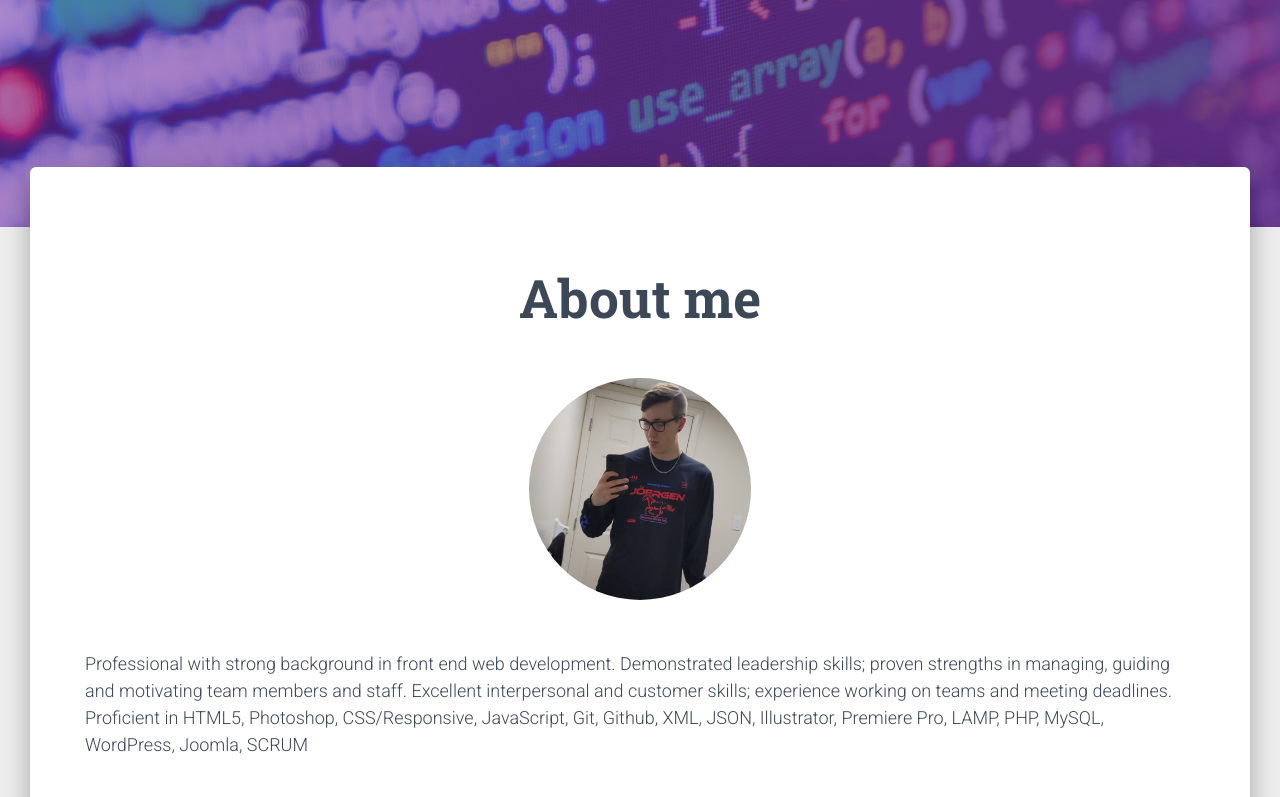
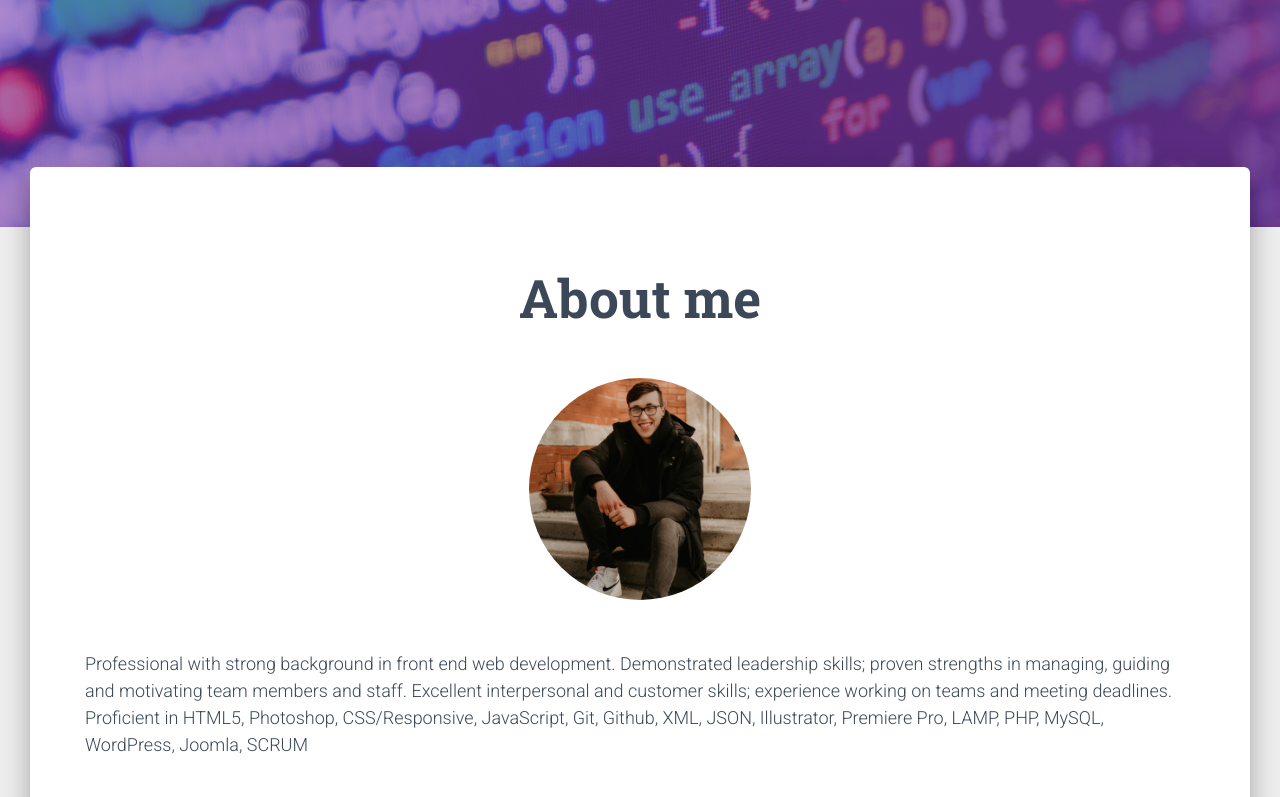
Before and after one commit to soupy96/portfolio, a website: page index.html in a window 1280 px wide. Shown: the part 493-1290 px from the top of the page. Drawn offline with Linux system fonts and the light colour scheme; some packages are replaced by stand-ins of ours.

```diff
--- a/index.html
+++ b/index.html
@@ -89,7 +89,7 @@
       <div class="container">
         <h1 class="title section-title">About me</h1>
         <div class="profile-image">
-          <img src="./assets/img/faces/profile_2020.jpg" alt="Circle Image" class="rounded-circle img-fluid">
+          <img src="./assets/img/faces/proprofile.jpg" alt="Circle Image" class="rounded-circle img-fluid">
         </div>
         <h4>Professional with strong background in front end web development. Demonstrated leadership skills; proven
           strengths in managing, guiding and motivating team members and staff. Excellent interpersonal and customer
```
Also changed, not shown: assets/img/faces/proprofile.jpg (added).
